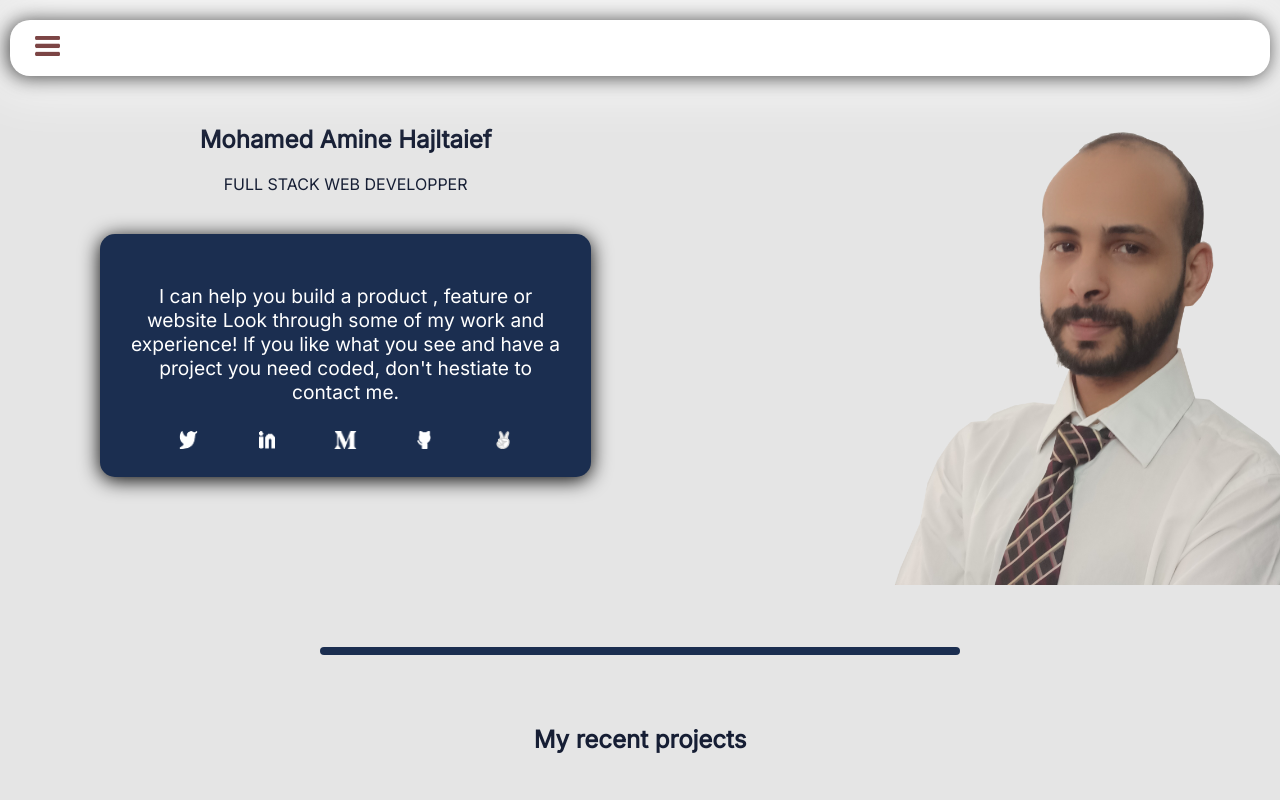
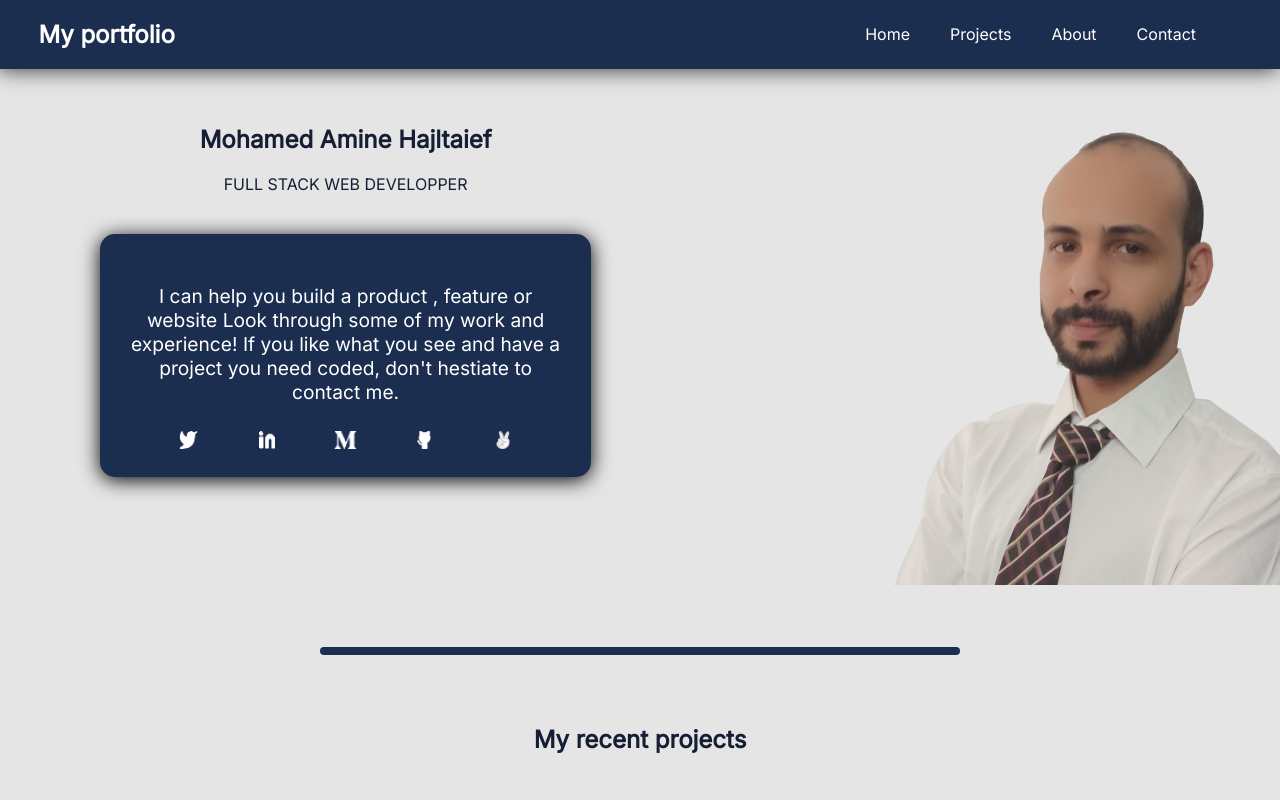
Before and after one commit to AmineHLub/portfolio, a React (Create React App) app: page / in a window 1280 px wide. Shown: the top 800 px of the page. Built offline with nearby package versions, Linux system fonts and the light colour scheme.

Commit message:
add conditional navbar rendering and minimum styling to desktop nav

```diff
--- a/src/App.js
+++ b/src/App.js
@@ -1,11 +1,16 @@
 import './App.css';
+import { useMediaQuery } from 'react-responsive';
 import MobileNavbar from './components/MobileNavbar';
+import Navbar from './components/Navbar';
 import Main from './components/Main';
 
 function App() {
+  const isMobile = useMediaQuery({
+    query: '(max-width: 884px)',
+  });
   return (
     <>
-      <MobileNavbar />
+      {isMobile ? <MobileNavbar /> : <Navbar />}
       <Main />
     </>
   );
--- a/src/general-styling/navbar.css
+++ b/src/general-styling/navbar.css
@@ -1,4 +1,5 @@
-.mobile-nav-fixed {
+.mobile-nav-fixed,
+.desktop-navigation {
   position: fixed;
   z-index: 99;
   top: 20px;
@@ -10,15 +11,14 @@
 }
 
 ul {
-  width: 100%;
   list-style-type: none;
   align-items: center;
-  justify-content: space-between;
   padding-inline-start: 0;
 }
 
 .mobile-nav-fixed > ul {
-  align-items: center;
+  width: 100%;
+  justify-content: space-between;
 }
 
 .burger-menu {
@@ -48,3 +48,29 @@ ul {
   filter: blur(30px);
   background-color: #fff;
 }
+
+@media (min-width: 885px) {
+  .desktop-navigation {
+    top: 0;
+    border-radius: 0;
+    left: 0;
+    right: 0;
+    background: #1b2e50;
+    color: white;
+    display: flex;
+    justify-content: space-between;
+  }
+
+  .desktop-navigation > h2 {
+    margin-left: 3%;
+  }
+
+  .desk-nav-list {
+    margin-right: 5%;
+    justify-content: flex-end;
+  }
+
+  .desk-nav-list > li {
+    margin: 0 20px;
+  }
+}
```
